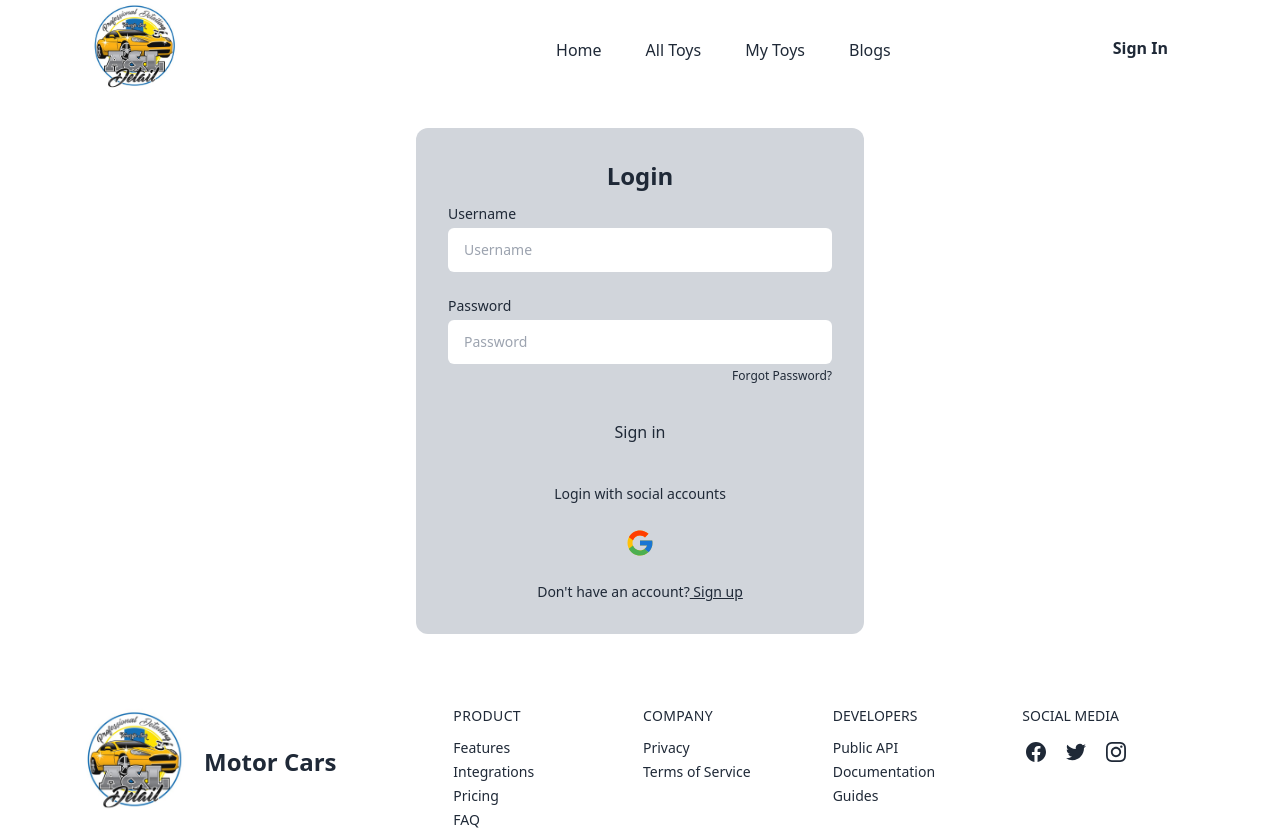
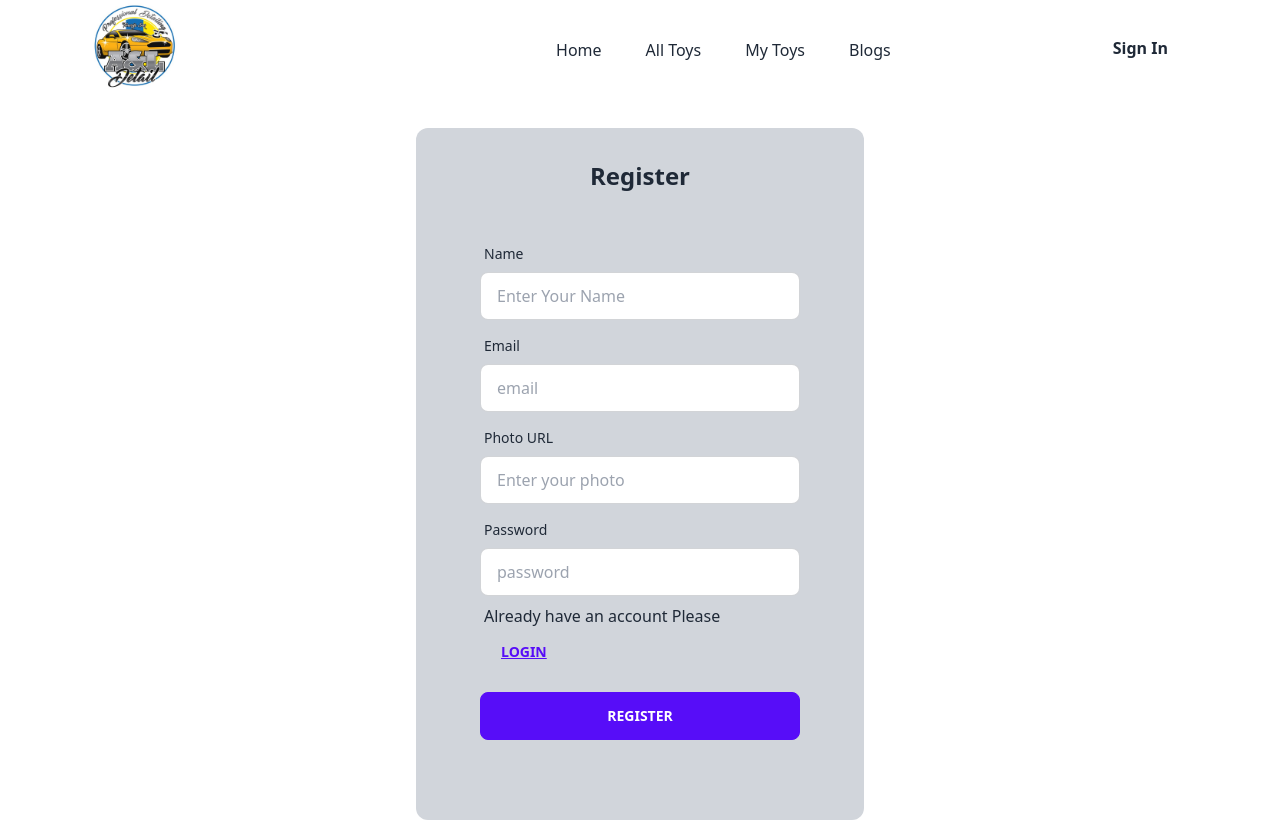
Before and after one commit to Mohammad-Ali-404/toy-marketplace-client-11, a React (Vite) app: page /register in a window 1280 px wide. Shown: the top 830 px of the page. Built offline with nearby package versions, Linux system fonts and the light colour scheme.

Commit message:
create login and register page

```diff
--- a/package.json
+++ b/package.json
@@ -11,6 +11,7 @@
   },
   "dependencies": {
     "daisyui": "^2.51.6",
+    "firebase": "^9.22.0",
     "localforage": "^1.10.0",
     "match-sorter": "^6.3.1",
     "react": "^18.2.0",
--- a/src/Pages/Home/Gallery.jsx
+++ b/src/Pages/Home/Gallery.jsx
@@ -14,7 +14,7 @@ import img10 from '../../assets/gallery/image10.png'
 const Gallery = () => {
     return (
         <div className='mt-12'>
-            <h1 className='text-4xl text-center italic font-bold'>Our Car Toy Gallery</h1>
+            <h1 className='text-4xl text-center  font-extrabold'>Our Car Toy Gallery</h1>
             <Marquee>
             <section className="py-6 dark:bg-gray-800 mt-8">
                 <div className="container flex flex-col justify-center p-4 mx-auto">
--- /dev/null
+++ b/src/Pages/Home/ToyCatagory.jsx
@@ -0,0 +1,12 @@
+/* eslint-disable no-unused-vars */
+import React from 'react';
+
+const ToyCatagory = () => {
+    return (
+        <div>
+
+        </div>
+    );
+};
+
+export default ToyCatagory;
--- a/src/Pages/Login.jsx
+++ b/src/Pages/Login.jsx
@@ -21,7 +21,7 @@ const Login = () => {
                             <a rel="noopener noreferrer" href="#">Forgot Password?</a>
                         </div>
                     </div>
-                    <button className="block w-full p-3 text-center rounded-sm dark:text-gray-900 dark:bg-violet-400">Sign in</button>
+                    <button className="btn btn-primary" type='submit'>Sign in</button>
                 </form>
                 <div className="flex items-center pt-4 space-x-1">
                     <div className="flex-1 h-px sm:w-16 dark:bg-gray-700"></div>
@@ -34,7 +34,7 @@ const Login = () => {
                     </button>
                 </div>
                 <p className="text-sm text-center sm:px-6 dark:text-gray-400">Don't have an account?
-                    <Link to='register'  rel="noopener noreferrer" className="underline dark:text-gray-100"> Sign up</Link>
+                    <Link to='/register'  className="underline dark:text-gray-100"> Sign up</Link>
                 </p>
             </form>
         </div>
--- a/src/Pages/Register.jsx
+++ b/src/Pages/Register.jsx
@@ -8,34 +8,45 @@ const Register = () => {
     return (
         <div>
            <form className="w-full max-w-md p-8 space-y-3 rounded-xl mx-auto mb-8 mt-8 dark:text-gray-100 bg-gray-300">
-                <h1 className="text-2xl font-bold text-center">Login</h1>
-                <form novalidate="" action="" className="space-y-6 ng-untouched ng-pristine ng-valid">
-                    <div className="space-y-1 text-sm">
-                        <label for="username" className="block dark:text-gray-400">Username</label>
-                        <input type="text" name="username" id="username" placeholder="Username" className="w-full px-4 py-3 rounded-md dark:border-gray-700 dark:bg-gray-900 dark:text-gray-100 focus:dark:border-violet-400" />
-                    </div>
-                    <div className="space-y-1 text-sm">
-                        <label for="password" className="block dark:text-gray-400">Password</label>
-                        <input type="password" name="password" id="password" placeholder="Password" className="w-full px-4 py-3 rounded-md dark:border-gray-700 dark:bg-gray-900 dark:text-gray-100 focus:dark:border-violet-400" />
-                        <div className="flex justify-end text-xs dark:text-gray-400">
-                            <a rel="noopener noreferrer" href="#">Forgot Password?</a>
-                        </div>
-                    </div>
-                    <button className="block w-full p-3 text-center rounded-sm dark:text-gray-900 dark:bg-violet-400">Sign in</button>
+                <h1 className="text-2xl font-bold text-center">Register</h1>
+                <form>
+                <div  className="card-body">
+                <div className="form-control">
+                    <label className="label">
+                        <span className="label-text">Name</span>
+                    </label>
+                    <input type="text" placeholder="Enter Your Name" name='name' className="input input-bordered" required/>
+                </div>
+
+                <div className="form-control">
+                    <label className="label">
+                        <span className="label-text">Email</span>
+                    </label>
+                    <input type="text" placeholder="email" name='email' className="input input-bordered" required/>
+                </div>
+                <div className="form-control">
+                    <label className="label">
+                            <span className="label-text">Photo URL</span>
+                    </label>
+                    <input type="text" placeholder="Enter your photo" name='photoURL' className="input input-bordered" required/>
+                </div>
+                <div className="form-control">
+                        <label className="label">
+                            <span className="label-text">Password</span>
+                        </label>
+                        <input type="password" placeholder="password" name='password' className="input input-bordered" required/>
+                    <label className="label">
+                    <p>Already have an account Please <Link to='/login'><button className="btn btn-link">Login</button></Link></p>
+                    </label>
+                </div>
+                <div className="form-control">
+                  <button className="btn btn-primary" type='submit'>Register</button>
+                </div>
+                <p className='text-red-800'></p>
+                <p className='text-green-600'></p>
+            </div>
                 </form>
-                <div className="flex items-center pt-4 space-x-1">
-                    <div className="flex-1 h-px sm:w-16 dark:bg-gray-700"></div>
-                    <p className="px-3 text-sm dark:text-gray-400">Login with social accounts</p>
-                    <div className="flex-1 h-px sm:w-16 dark:bg-gray-700"></div>
-                </div>
-                <div className="flex justify-center space-x-4">
-                    <button aria-label="Log in with Google" className="p-3 rounded-lg text-3xl">
-                        <FcGoogle></FcGoogle>
-                    </button>
-                </div>
-                <p className="text-sm text-center sm:px-6 dark:text-gray-400">Don't have an account?
-                    <Link  rel="noopener noreferrer" href="#" className="underline dark:text-gray-100"> Sign up</Link>
-                </p>
+
             </form>
         </div>
     );
```
Also changed, not shown: src/firebase/firebase.config.js (added), 1 other file (tests, documents, lock files or other folders).
